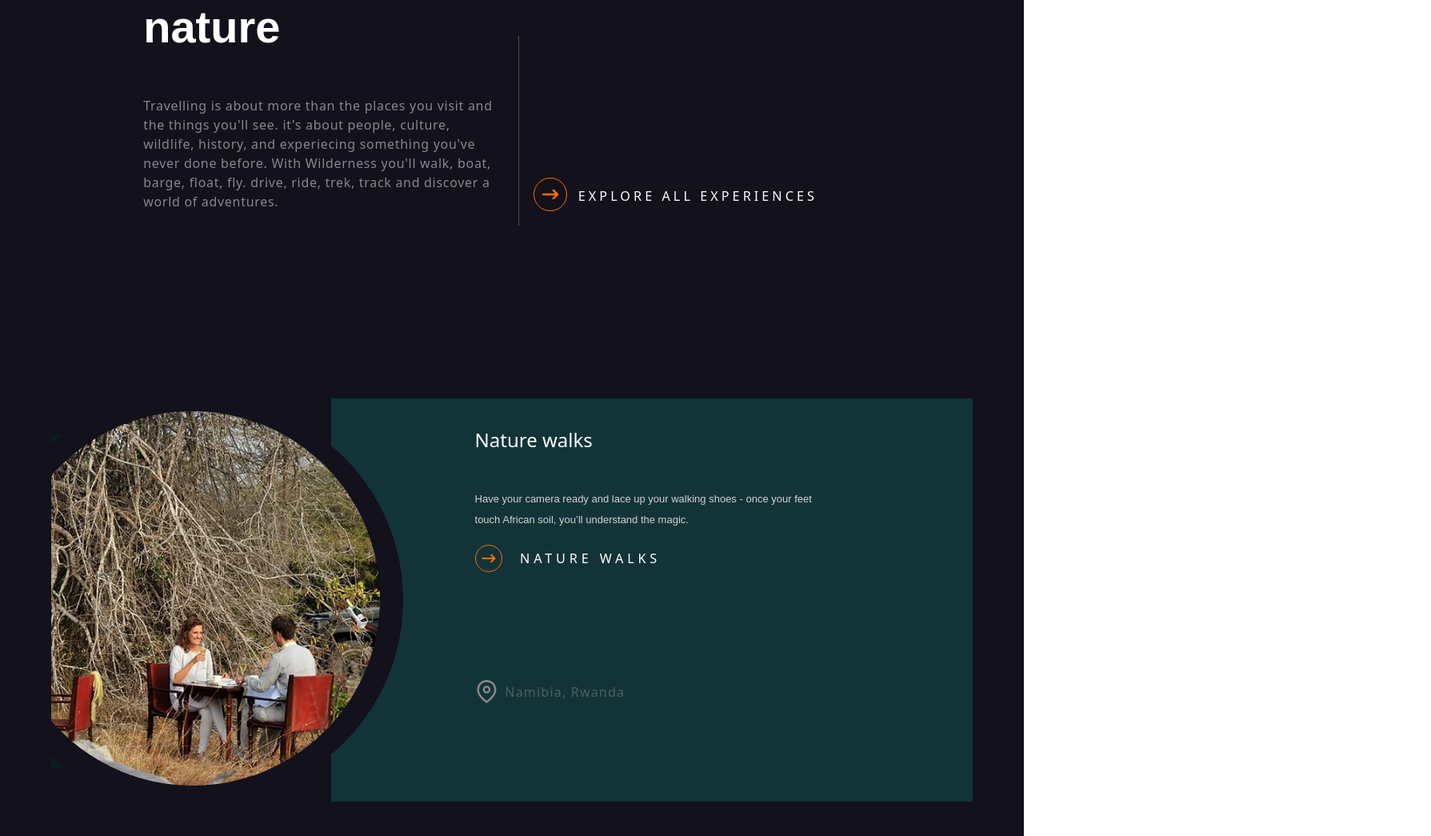
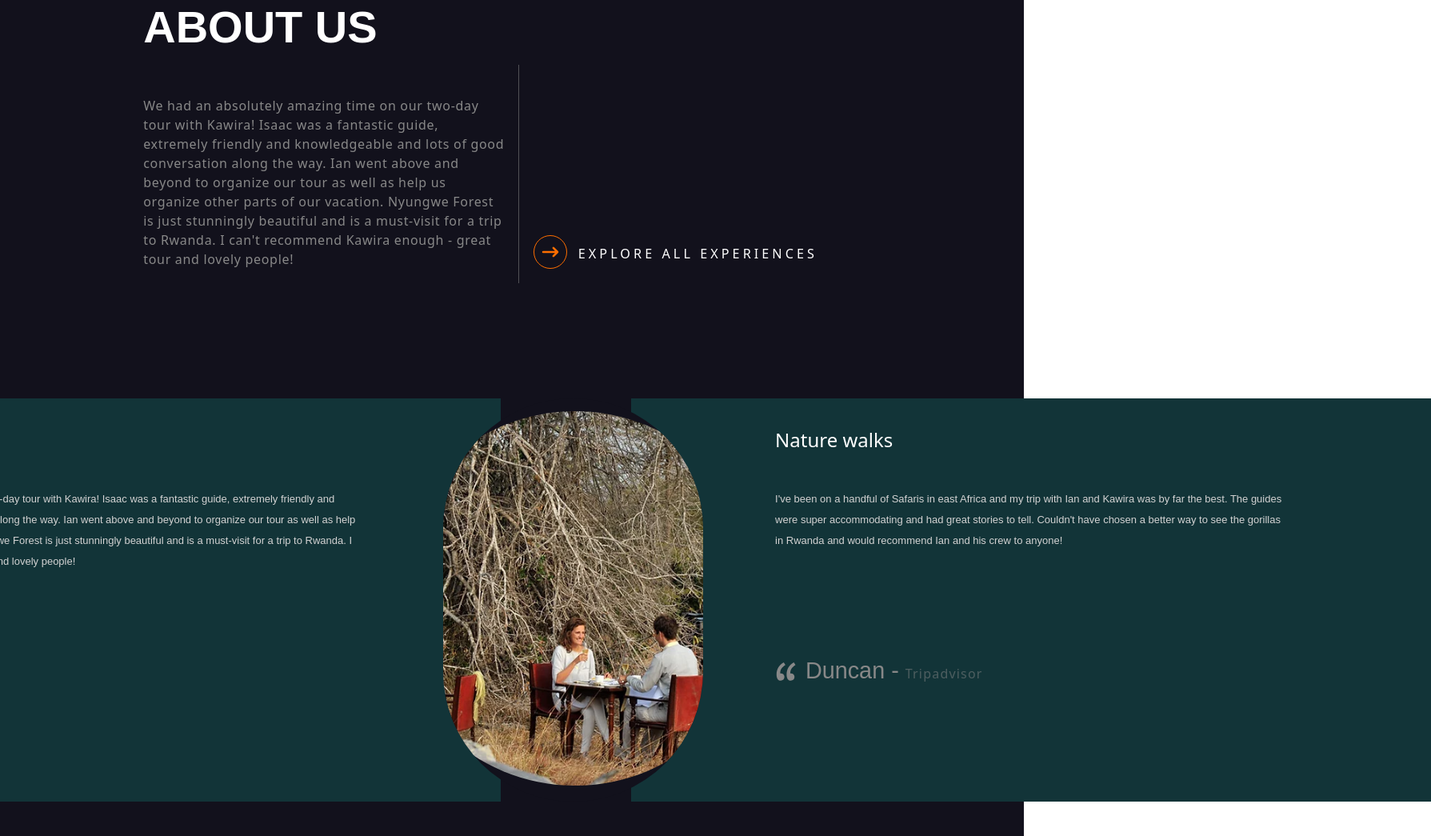
Before and after one commit to BenMukebo/landing-page, a React (Create React App) app: page / in a window 1280 px wide. Shown: the part 2665-3710 px from the top of the page at 80% size, 1789 px wide, since content can reach past the window. Built offline with nearby package versions, Linux system fonts and the light colour scheme.

Commit message:
Update experience component

```diff
--- a/src/components/experience/Experience.tsx
+++ b/src/components/experience/Experience.tsx
@@ -6,7 +6,7 @@ import 'swiper/css/pagination';
 import 'swiper/css/navigation';
 
 import { HiArrowNarrowRight,HiArrowNarrowLeft } from "react-icons/hi";
-import { FiMapPin } from "react-icons/fi";
+import { GoQuote } from "react-icons/go";
 
 import image_gallary_1 from '../../assets/images/about_us.webp';
 
@@ -18,10 +18,14 @@ export const Experience: React.FC<{}> = () =>{
     <section  className="experience_section">
       <div className="heading-details">
         <div className="left">
-          <h4 className="experience_sub_title">OUR EXPERIENCES</h4>
-          <h2 className="experience_title">Experience real, raw nature</h2>
-          <p className="experience_text">Travelling is about more than the places you visit and the things you'll see.
-              it's about people, culture, wildlife, history, and experiecing something you've never done before. With Wilderness you'll walk, boat, barge, float, fly. drive, ride, trek, track and discover a world of adventures.
+          <h4 className="experience_sub_title">TESTIMONIALS</h4>
+          <h2 className="experience_title">WHAT PEOPLE SAYS ABOUT US</h2>
+          <p className="experience_text">
+            We had an absolutely amazing time on our two-day tour with Kawira! Isaac was a fantastic guide,
+            extremely friendly and knowledgeable and lots of good conversation along the way.
+            Ian went above and beyond to organize our tour as well as help us organize other parts of our vacation.
+            Nyungwe Forest is just stunningly beautiful and is a must-visit for a trip to Rwanda.
+            I can't recommend Kawira enough - great tour and lovely people!
           </p>
         </div>
         <div className="holzpntal"></div>
@@ -39,7 +43,7 @@ export const Experience: React.FC<{}> = () =>{
       </div>
 
       <div className="card-body">
-        <Swiper
+        {/* <Swiper
           effect={'coverflow'}
           grabCursor={true}
           centeredSlides={true}
@@ -60,8 +64,8 @@ export const Experience: React.FC<{}> = () =>{
           }}
           modules={[EffectCoverflow,Pagination,Navigation]}
           className="swiper_container"
-          >
-          <SwiperSlide>
+          > */}
+          {/* <SwiperSlide> */}
             <div className="card-holder">
               <div className="card-content">
                 <div className="car-image-holder">
@@ -70,49 +74,46 @@ export const Experience: React.FC<{}> = () =>{
                 <div className="card-details-holder">
                     <h3 className="card-header">Nature walks</h3>
                     <p className="card-paragraph">
-                      Have your camera ready and lace up your walking shoes - once your feet touch African soil, you’ll understand the magic.
+                    We had an absolutely amazing time on our two-day tour with Kawira! Isaac was a fantastic guide,
+                    extremely friendly and knowledgeable and lots of good conversation along the way.
+                    Ian went above and beyond to organize our tour as well as help us organize other parts of our vacation.
+                    Nyungwe Forest is just stunningly beautiful and is a must-visit for a trip to Rwanda.
+                    I can't recommend Kawira enough - great tour and lovely people!
                     </p>
                     {/* <div className="card-link-button">
-                        <div className="icon"></div>
-                        <span>Nature Walks</span>
-                    </div> */}
-                    <div className="card-link-button">
                       <HiArrowNarrowRight />
                       <span>Nature Walks</span>
-                    </div>
+                    </div> */}
                     <div className="card_location">
-                      <FiMapPin />
-                      <span>Namibia, Rwanda</span>
+                      <GoQuote />
+                      <p>Rachel - <span>Trip-advisor </span></p>
                     </div>
                 </div>
               </div>
             </div>
-          </SwiperSlide>
+          {/* </SwiperSlide>
 
-          <SwiperSlide>
+          {/* <SwiperSlide> */}
             <div className="card-holder">
               <div className="card-content">
                 <div className="car-image-holder">
-                  <img src={image_gallary_1} alt="flit_2" />
+                  <img src={image_gallary_1} alt="flit_1" />
                 </div>
-
                 <div className="card-details-holder">
-                  <h3 className="card-header">Nature walks</h3>
-                  <p className="card-paragraph">
-                    Have your camera ready and lace up your walking shoes - once your feet touch African soil, you’ll understand the magic.
-                  </p>
-                  <div className="card-link-button">
-                    <HiArrowNarrowRight />
-                    <span>Nature Walks</span>
-                  </div>
-                  <div className="card_location">
-                    <FiMapPin />
-                    <span>Namibia, Rwanda</span>
-                  </div>
+                    <h3 className="card-header">Nature walks</h3>
+                    <p className="card-paragraph">
+                      I've been on a handful of Safaris in east Africa and my trip with Ian and Kawira was by far the best.
+                      The guides were super accommodating and had great stories to tell.
+                      Couldn't have chosen a better way to see the gorillas in Rwanda and would recommend Ian and his crew to anyone!
+                    </p>
+                    <div className="card_location">
+                      <GoQuote />
+                      <p>Duncan - <span>Tripadvisor</span></p>
+                    </div>
                 </div>
               </div>
             </div>
-          </SwiperSlide>
+          {/* </SwiperSlide>
           {/* <div className="slider-controler">
             <div className="swiper-button-prev slider-arrow">
               <HiArrowNarrowLeft />
@@ -121,7 +122,7 @@ export const Experience: React.FC<{}> = () =>{
               <HiArrowNarrowRight />
             </div>
           </div> */}
-        </Swiper>
+        {/* </Swiper> */}
       </div>
     </section>
   )
```
